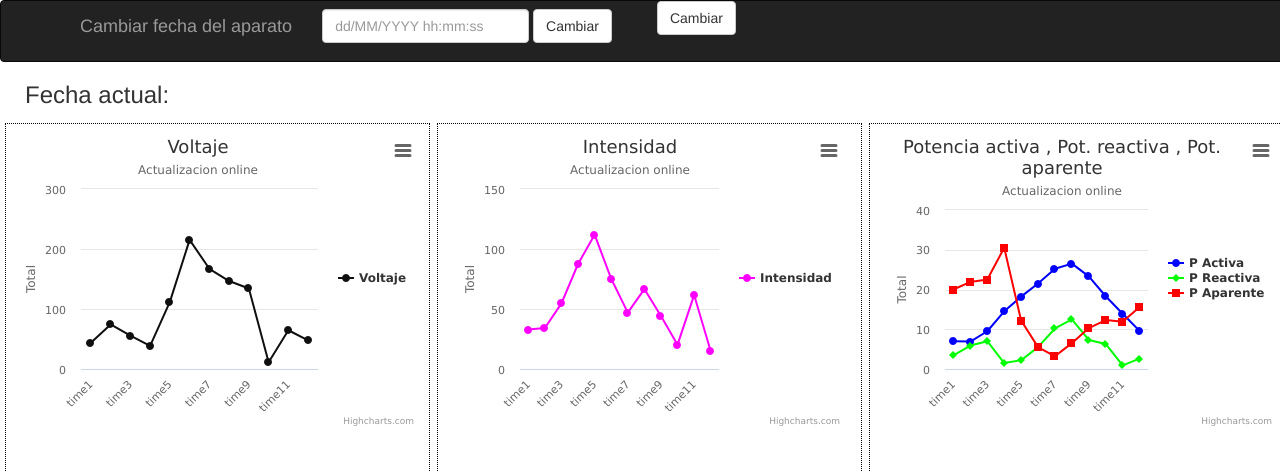
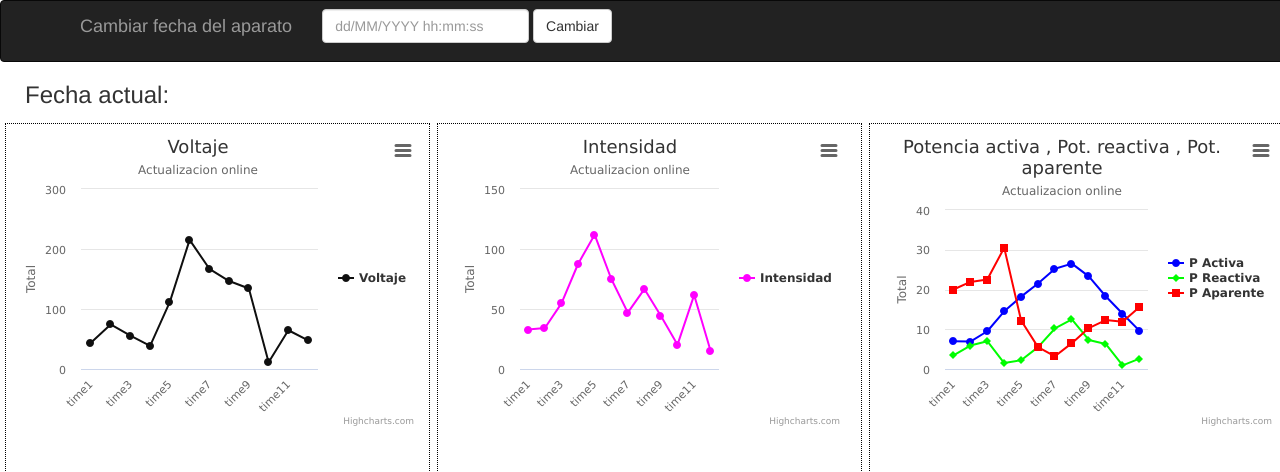
Before and after one commit to adriangonz/SIND, a Django app: page / in a window 1280 px wide. Shown: the top 472 px of the page. Run offline with Django 3.2, Linux system fonts and the light colour scheme; some libraries are stand-ins or nearby versions.

Commit message:
Fuera botón xD

```diff
--- a/webapp/templates/webapp/index.html
+++ b/webapp/templates/webapp/index.html
@@ -65,7 +65,7 @@
 
                 </form>
                 <p class="navbar-text red" id="errDate"></p>
-                <button type="button" onclick="prueba()" class="btn btn-default">Cambiar</button>
+
               </div>
             </header>
                 <div id="content">
```
